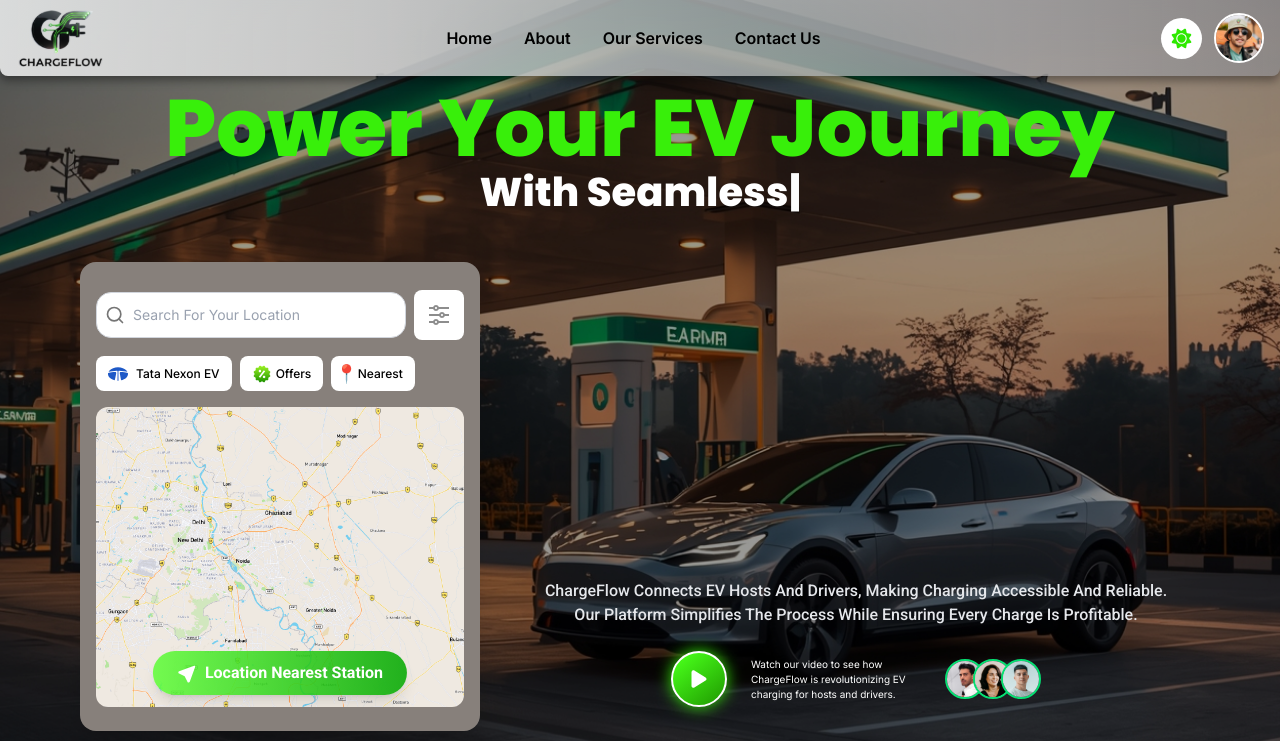
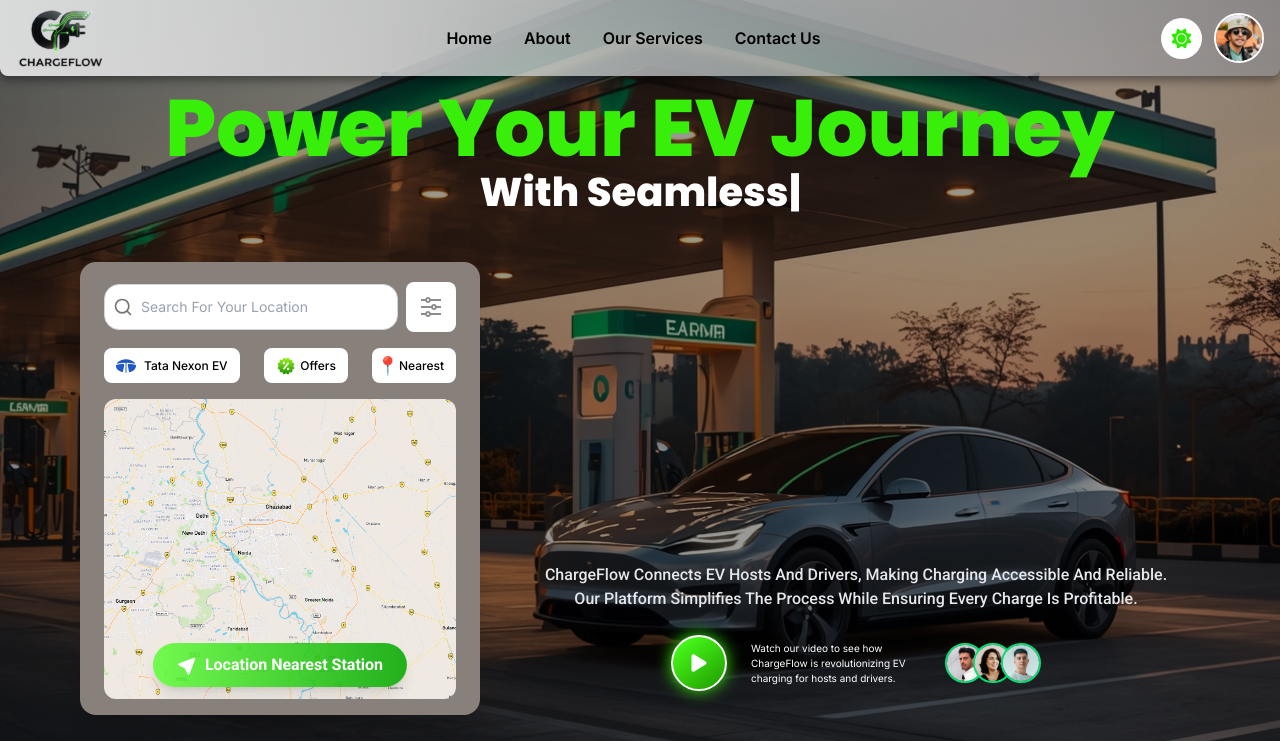
Before and after one commit to ChandaniSahu/ChargeFlow, a Next.js app: page / in a window 1280 px wide. Shown: the top 741 px of the page. Built offline with nearby package versions, Linux system fonts and the light colour scheme.

Commit message:
dashboardhero btn alignment corrected in map section

```diff
--- a/app/components/DashboardHero.tsx
+++ b/app/components/DashboardHero.tsx
@@ -97,7 +97,7 @@ export default function HeroSection() {
 
             {/* LEFT : MAP */}
             <div className="flex items-end">
-              <div className="bg-[#87807b] mx-auto xl:mx-0 rounded-2xl p-4 xl:min-w-[400px] shadow-xl">
+              <div className="bg-[#87807b] mx-auto xl:mx-0 rounded-2xl py-2 px-6 xl:min-w-[400px] shadow-xl">
 
                 {/* Search */}
                 <div className="flex items-center gap-2 mt-3 mb-4 ">
@@ -119,7 +119,7 @@ export default function HeroSection() {
                 </div>
 
                 {/* Pills */}
-                <div className="flex gap-2 mb-4 flex-wrap text-[12px] font-medium">
+                <div className="flex gap-2 mb-4 flex-wrap text-[12px] font-medium desktop:justify-between ">
                   <span onClick={() => setIsOpenModal(true)}
                   className="flex items-center gap-2 bg-white px-1 xl:px-3  xl:py-1 rounded-lg cursor-pointer">
                     <Icon icon="simple-icons:tata" className="w-5 h-5 text-[#1E59C7]" />
```
